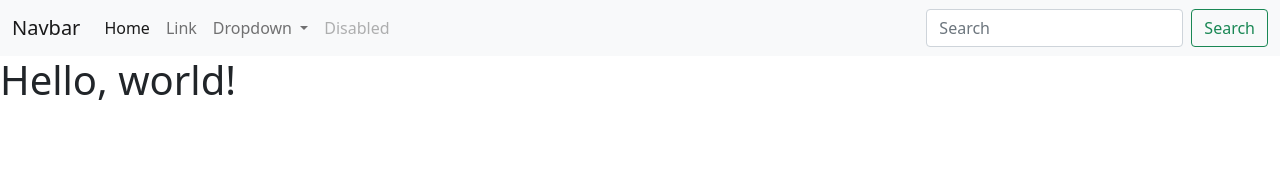
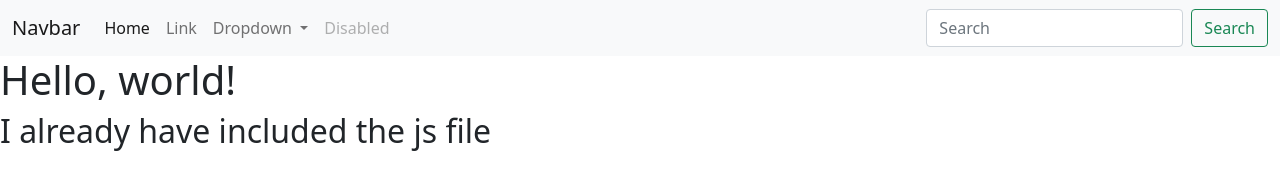
Before and after one commit to kurageneko8/feature-branch-workflow, a plain HTML site: page index.html in a window 1280 px wide. Drawn offline with nearby package versions, Linux system fonts and the light colour scheme.

Commit message:
I already have included the js file

```diff
--- a/index.html
+++ b/index.html
@@ -78,6 +78,7 @@
     </nav>
 
     <h1>Hello, world!</h1>
+    <h2>I already have included the js file</h2>
 
     <!-- Optional JavaScript; choose one of the two! -->
 
```
